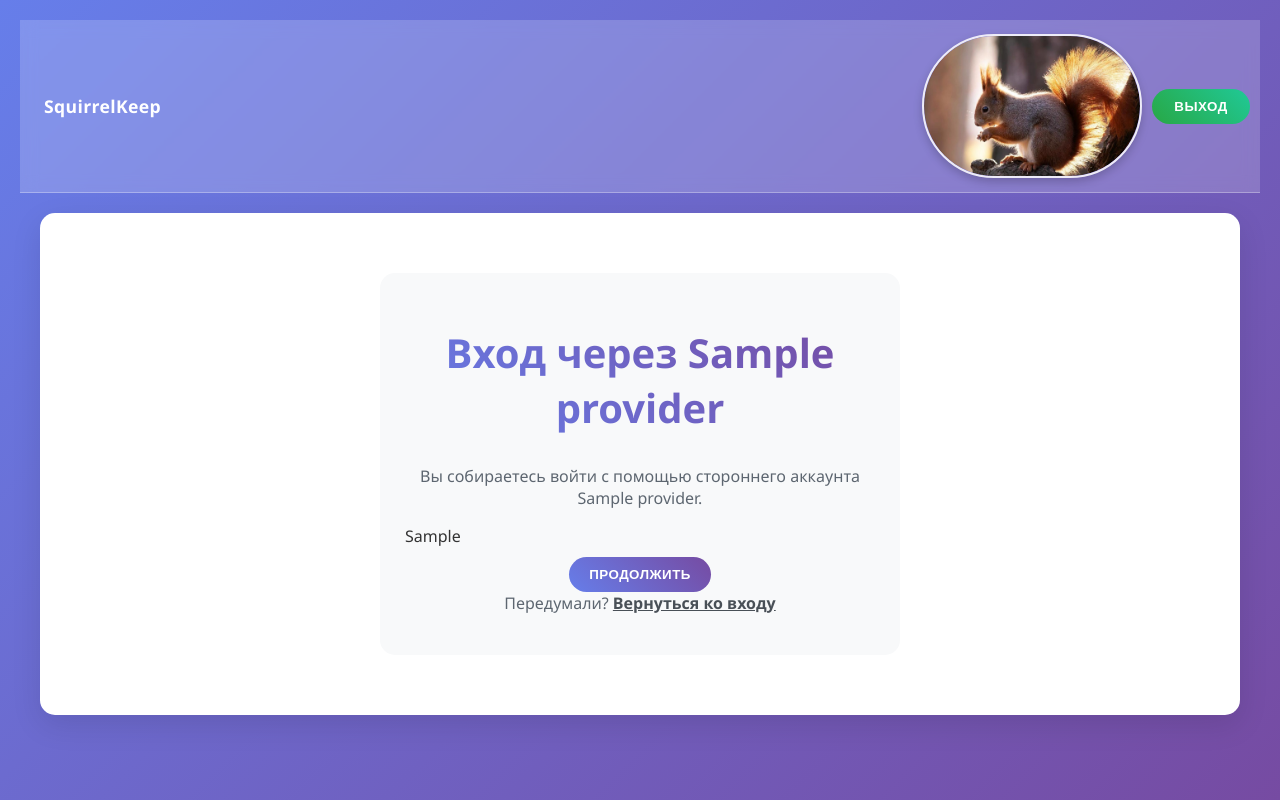
After one commit to LubaMazurkevich/SquirrelKeep, a Django app: template templates/socialaccount/login.html in a window 1280 px wide. The commit adds this page. Run offline with Django 3.2, Linux system fonts and the light colour scheme; a user stored in the database is signed in; tables that the repository leaves empty hold one stand-in row (values such as "Sample post"); the template is opened without the code that fills it: most values are stand-ins (such as "Sample title", 1, 10 or a date in 2020).

Commit message:
Added designed login, signup pages. Added  login and logout buttons.

```diff
--- a/static/css/styles.css
+++ b/static/css/styles.css
@@ -11,6 +11,92 @@ body {
     margin: 0;
     padding: 20px;
     color: #333;
+}
+
+.topbar {
+    position: sticky;
+    top: 0;
+    z-index: 20;
+    backdrop-filter: blur(8px);
+    background: rgba(255, 255, 255, 0.18);
+    border-bottom: 1px solid rgba(255, 255, 255, 0.3);
+}
+
+.topbar-inner {
+    max-width: 100%;
+    margin: 0 auto;
+    padding: 14px 10px 14px 24px;
+    display: flex;
+    justify-content: space-between;
+    align-items: center;
+}
+
+.brand-link {
+    text-decoration: none;
+    color: #ffffff;
+    font-weight: 700;
+    font-size: 1.1rem;
+    letter-spacing: 0.02em;
+}
+
+.auth-controls {
+    display: flex;
+    align-items: center;
+    gap: 10px;
+    margin-left: auto;
+}
+
+.squirrel-avatar {
+    width: 220px;
+    aspect-ratio: 220 / 144;
+    border-radius: 999px;
+    overflow: hidden;
+    border: 2px solid rgba(255, 255, 255, 0.85);
+    box-shadow: 0 4px 10px rgba(0, 0, 0, 0.2);
+    flex: 0 0 220px;
+    display: inline-flex;
+    align-items: center;
+    justify-content: center;
+    line-height: 0;
+}
+
+.squirrel-avatar img,
+.squirrel-avatar-image {
+    width: 100%;
+    height: 100%;
+    max-width: 100%;
+    max-height: 100%;
+    border-radius: 999px;
+    object-fit: cover;
+    display: block;
+}
+
+.auth-controls .squirrel-avatar-image {
+    width: 100% !important;
+    height: 100% !important;
+    max-width: 100% !important;
+    max-height: 100% !important;
+}
+
+.auth-logout-form {
+    margin: 0;
+}
+
+.auth-btn {
+    min-width: 98px;
+    padding: 9px 16px;
+}
+
+.is-disabled {
+    opacity: 0.65;
+    pointer-events: none;
+}
+
+button:disabled {
+    opacity: 0.65;
+    cursor: not-allowed;
+    transform: none !important;
+    box-shadow: none !important;
 }
 
 .container {
@@ -244,6 +330,68 @@ h1 {
     margin-bottom: 30px;
 }
 
+.auth-card {
+    max-width: 520px;
+    margin: 30px auto;
+    background: #f8f9fa;
+    border-radius: 15px;
+    padding: 25px;
+}
+
+.auth-card p {
+    margin-top: 0;
+    color: #5d6670;
+    text-align: center;
+}
+
+.auth-card input,
+.auth-card select,
+.auth-card textarea {
+    border-radius: 10px;
+    border: 2px solid #e9ecef;
+    padding: 12px;
+    width: 100%;
+    font-size: 16px;
+    transition: border-color 0.3s ease;
+    background: white;
+}
+
+.auth-card input:focus,
+.auth-card select:focus,
+.auth-card textarea:focus {
+    outline: none;
+    border-color: #667eea;
+    box-shadow: 0 0 0 3px rgba(102, 126, 234, 0.1);
+}
+
+.auth-actions {
+    display: flex;
+    justify-content: center;
+    margin-top: 10px;
+}
+
+.auth-divider {
+    text-align: center;
+    color: #7c8792;
+    font-size: 0.95rem;
+    margin: 12px 0;
+}
+
+.auth-link-note {
+    margin-top: 16px;
+    text-align: center;
+    color: #5d6670;
+}
+
+.auth-link-note a {
+    color: #495057;
+    font-weight: 600;
+}
+
+.auth-link-note a:hover {
+    color: #667eea;
+}
+
 .create-form h2 {
     margin-top: 0;
     color: #495057;
--- a/templates/base.html
+++ b/templates/base.html
@@ -8,6 +8,24 @@
     <link rel="stylesheet" href="{% static 'css/styles.css' %}">
 </head>
 <body>
+    <header class="topbar">
+        <div class="topbar-inner">
+            <a href="/" class="brand-link">SquirrelKeep</a>
+            <div class="auth-controls">
+                <span class="squirrel-avatar" aria-hidden="true">
+                    <img src="{% static 'lists/squirrel.jpeg' %}" alt="" class="squirrel-avatar-image" width="220" height="144">
+                </span>
+                {% if user.is_authenticated %}
+                <form method="post" action="{% url 'account_logout' %}" class="auth-logout-form">
+                    {% csrf_token %}
+                    <button type="submit" class="btn btn-success auth-btn">Выход</button>
+                </form>
+                {% else %}
+                <a href="{% url 'account_login' %}" class="btn btn-primary auth-btn">Вход</a>
+                {% endif %}
+            </div>
+        </div>
+    </header>
     <div class="container">
         {% block content %}{% endblock %}
     </div>
--- /dev/null
+++ b/templates/socialaccount/login.html
@@ -0,0 +1,28 @@
+{% extends 'base.html' %}
+
+{% block content %}
+<div class="auth-card">
+    <h1>Вход через {{ provider.name }}</h1>
+
+    {% if process == "connect" %}
+    <p>Вы собираетесь подключить аккаунт {{ provider.name }} к вашему профилю.</p>
+    {% else %}
+    <p>Вы собираетесь войти с помощью стороннего аккаунта {{ provider.name }}.</p>
+    {% endif %}
+
+    <form method="post">
+        {% csrf_token %}
+        {{ form.as_p }}
+        {{ redirect_field }}
+
+        <div class="auth-actions">
+            <button type="submit" class="btn btn-primary">Продолжить</button>
+        </div>
+    </form>
+
+    <p class="auth-link-note">
+        Передумали?
+        <a href="{% url 'account_login' %}">Вернуться ко входу</a>
+    </p>
+</div>
+{% endblock %}
```
Also changed, not shown: other parts of static/css/styles.css (+38 -0 lines), templates/account/login.html (added, +63 -0 lines), templates/account/signup.html (added, +46 -0 lines), static/lists/squirrel.jpeg (added).
